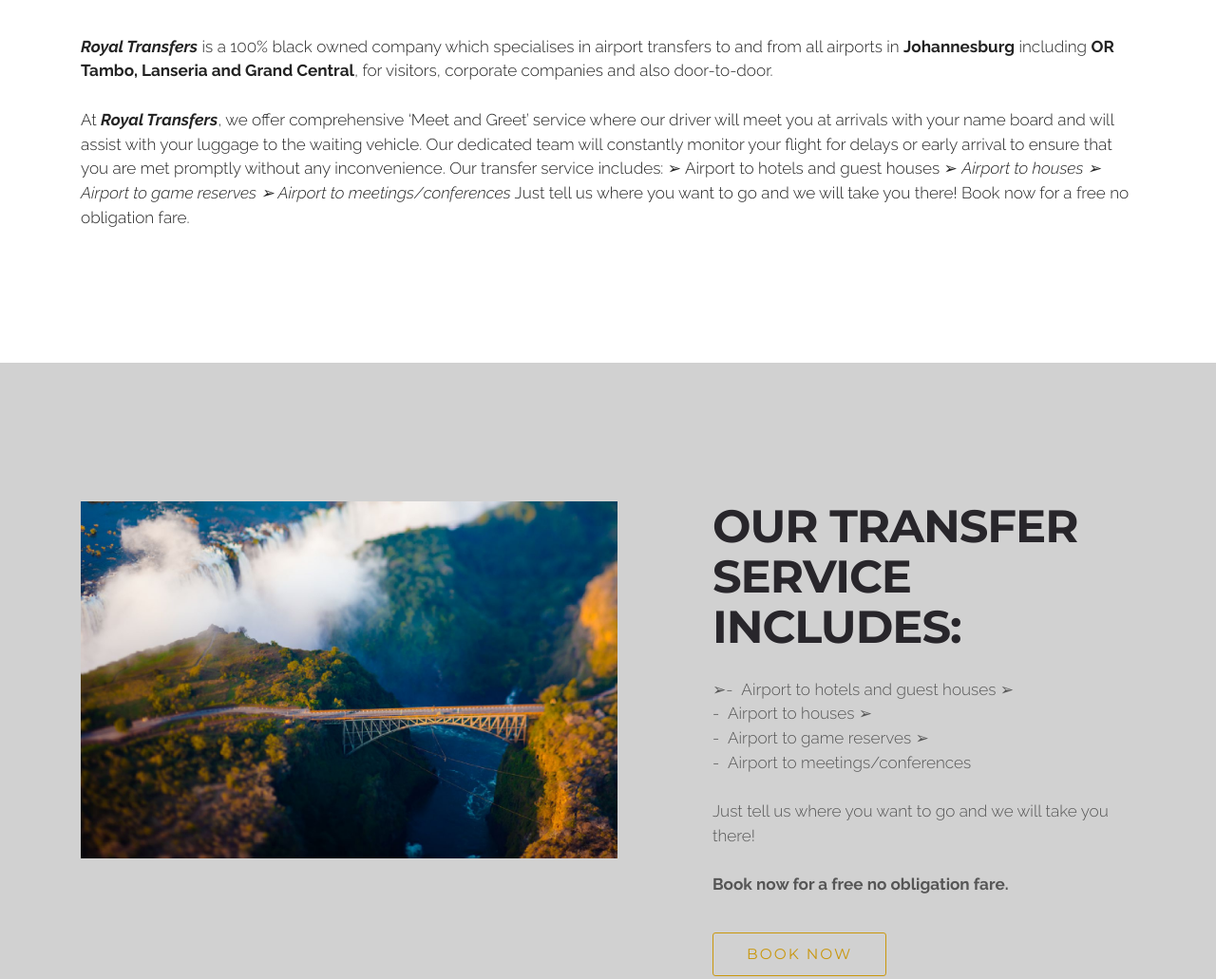
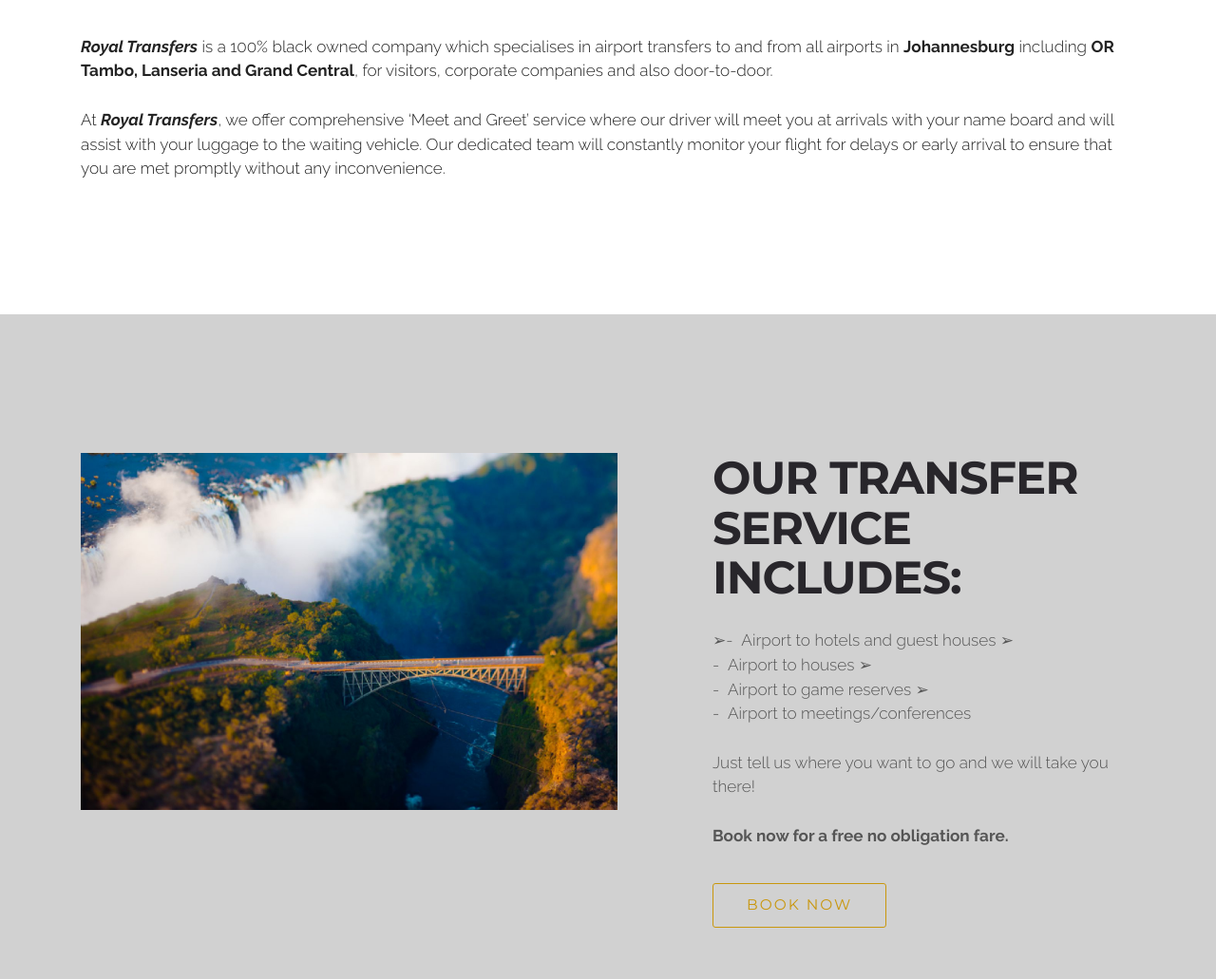
Before and after one commit to BongaNxu/RoyalTransfers, a plain HTML site: page index.html in a window 1280 px wide. Shown: the part 996-2027 px from the top of the page at 95% size. Drawn offline with Linux system fonts and the light colour scheme.

Commit message:
create github pages

```diff
--- a/index.html
+++ b/index.html
@@ -57,7 +57,7 @@
 
 </section>
 
-<section class="engine"><a rel="external" href="https://mobirise.com">easy bootstrap site creator</a></section><section class="mbr-slider mbr-section mbr-section__container carousel slide mbr-section-nopadding mbr-after-navbar" data-ride="carousel" data-keyboard="false" data-wrap="true" data-pause="false" data-interval="5000" id="slider-1">
+<section class="engine"><a rel="external" href="https://mobirise.com">simple site maker</a></section><section class="mbr-slider mbr-section mbr-section__container carousel slide mbr-section-nopadding mbr-after-navbar" data-ride="carousel" data-keyboard="false" data-wrap="true" data-pause="false" data-interval="5000" id="slider-1">
     <div>
         <div>
             <div>
@@ -143,17 +143,7 @@
         <div class="row">
             <div class="col-xs-12 lead"><p><strong><em>Royal Transfers</em></strong> is a 100% black owned company which specialises in airport transfers to and from all airports in <strong>Johannesburg</strong> including <strong>OR Tambo, Lanseria and Grand Central</strong>, for visitors, corporate companies and also door-to-door.
 </p><p>
-</p><p><br></p><p>At <strong><em>Royal Transfers</em></strong>, we offer comprehensive ‘Meet and Greet’ service where our driver will meet you at arrivals with your name board and will assist with your luggage to the waiting vehicle. Our dedicated team will constantly monitor your flight for delays or early arrival to ensure that you are met promptly without any inconvenience.
-
-Our transfer service includes:
-➢	Airport to hotels and guest houses
-➢	<em>Airport to houses
-➢	Airport to game reserves
-➢	Airport to meetings/conferences</em>
-Just tell us where you want to go and we will take you there!
-
-Book now for a free no obligation fare.
-</p></div>
+</p><p><br></p><p>At <strong><em>Royal Transfers</em></strong>, we offer comprehensive ‘Meet and Greet’ service where our driver will meet you at arrivals with your name board and will assist with your luggage to the waiting vehicle. Our dedicated team will constantly monitor your flight for delays or early arrival to ensure that you are met promptly without any inconvenience.&nbsp;</p></div>
         </div>
     </div>
 
@@ -280,7 +270,7 @@ Book now for a free no obligation fare.
 
                     <form action="https://mobirise.com/" method="post" data-form-title="CONTACT FORM">
 
-                        <input type="hidden" value="uGUghFm7CyDt973OfVqfZtOdKYpMBRsSRwMhmo6+L8+ABuMy3BNsXcUFyR554JgQGYxL3UT5jmj72kfEwSMjA8yPU13bm36GYRTpZZypVNL9h35rfzvtLNVULAMg7feM" data-form-email="true">
+                        <input type="hidden" value="C/fM8B4I/v4SfQBeCf+9VIPWIaZW1Fo1cXnBLumj5A17pMkbM4AGtQgvb4B4lG3+TpZzVihEAmPgpc7mnrxeTwKFbBu+Us8As5BvdfYRH3/IYHioano7SGxhJStdp7Hb" data-form-email="true">
 
                         <div class="row row-sm-offset">
 
```
Also changed, not shown: 1 other file.
